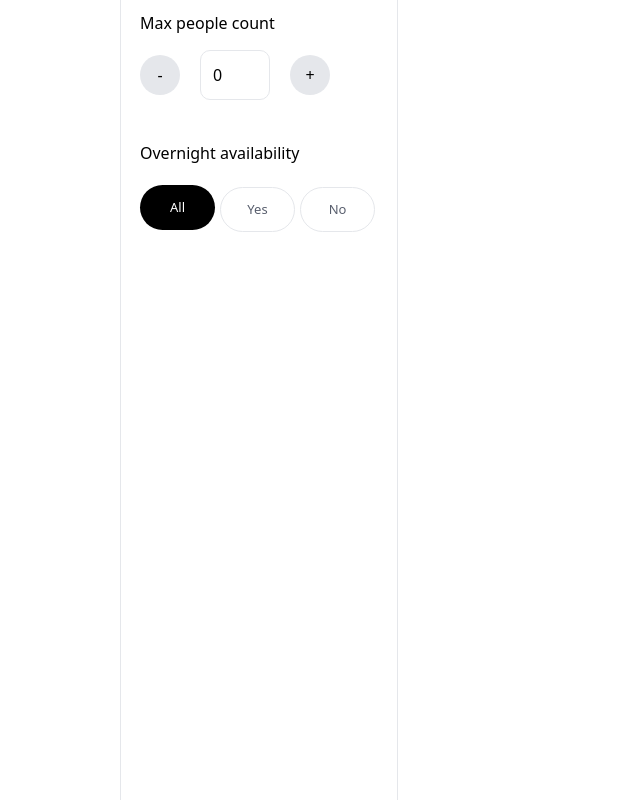
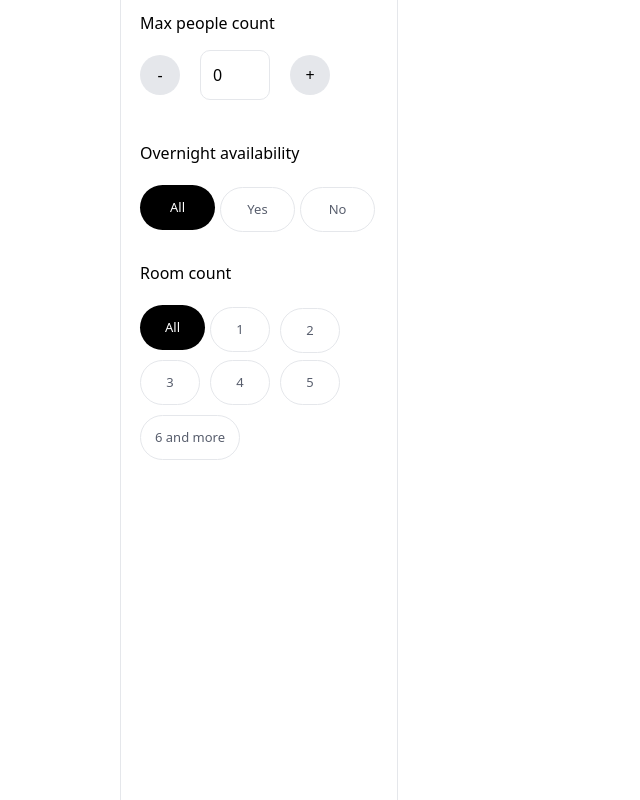
Before and after one commit to Hasmik151515/amaranocreg, a React (Create React App) app: page / in a window 1280 px wide. Shown: the part 509-1309 px from the top of the page, without its empty margins (0-640 px from the left). Built offline with nearby package versions, Linux system fonts and the light colour scheme.

Commit message:
finish room count

```diff
--- a/src/components/RoomCount.jsx
+++ b/src/components/RoomCount.jsx
@@ -3,8 +3,9 @@ import { roomCounts } from "../data/roomData";
 import RoomItem from "./RoomItem";
 
 const RoomCount = () => (
-  <div className="room-count">
-    <p className="room">Room count</p>
+  <div className="absolute top-[770px] left-[140px]">
+    <p className="text-base font-medium"
+>Room count</p>
     {roomCounts.map((option, index) => (
       <RoomItem key={index} option={option} />
     ))}
--- a/src/components/parentDiv.jsx
+++ b/src/components/parentDiv.jsx
@@ -15,7 +15,7 @@ const ParentDiv = () => (
     <PriceFilter />
      <MaxPeople />
    <Overnight />
-    {/* <RoomCount /> */}
+    <RoomCount />
     {/* <Bathrooms /> */}
     {/* <PoolOptions /> */}
     {/* <Advantages /> */}
--- a/src/data/roomData.js
+++ b/src/data/roomData.js
@@ -1,9 +1,9 @@
 export const roomCounts = [
-  { label: "All", className: "all2" },
-  { label: "1", className: "num1" },
-  { label: "2", className: "num2" },
-  { label: "3", className: "num3" },
-  { label: "4", className: "num4" },
-  { label: "5", className: "num5" },
-  { label: "6 and more", className: "more" },
+  { label: "All", className: "top-[20px] relative h-[45px] w-[65px] bg-black rounded-[50px] text-white flex justify-center items-center text-[13px] font-medium" },
+  { label: "1", className: "relative top-[-23px] left-[70px] h-[45px] w-[60px] border border-[#E5E7EB] rounded-[50px] text-[#585e6d] flex justify-center items-center text-[13px] font-medium" },
+  { label: "2", className: "relative top-[-67px] left-[140px] h-[45px] w-[60px] border border-[#E5E7EB] rounded-[50px] text-[#585e6d] flex justify-center items-center text-[13px] font-medium" },
+  { label: "3", className: "relative top-[-60px] left-[0px] h-[45px] w-[60px] border border-[#E5E7EB] rounded-[50px] text-[#585e6d] flex justify-center items-center text-[13px] font-medium" },
+  { label: "4", className: "relative top-[-105px] left-[70px] h-[45px] w-[60px] border border-[#E5E7EB] rounded-[50px] text-[#585e6d] flex justify-center items-center text-[13px] font-medium  " },
+  { label: "5", className: "relative top-[-150px] left-[140px] h-[45px] w-[60px] border border-[#E5E7EB] rounded-[50px] text-[#585e6d] flex justify-center items-center text-[13px] font-medium" },
+  { label: "6 and more", className: "relative top-[-140px] left-[0px] h-[45px] w-[100px] border border-[#E5E7EB] rounded-[50px] text-[#585e6d] flex justify-center items-center text-[13px] font-medium" },
 ];
```
Also changed, not shown: src/App.css (+6 -5 lines).
